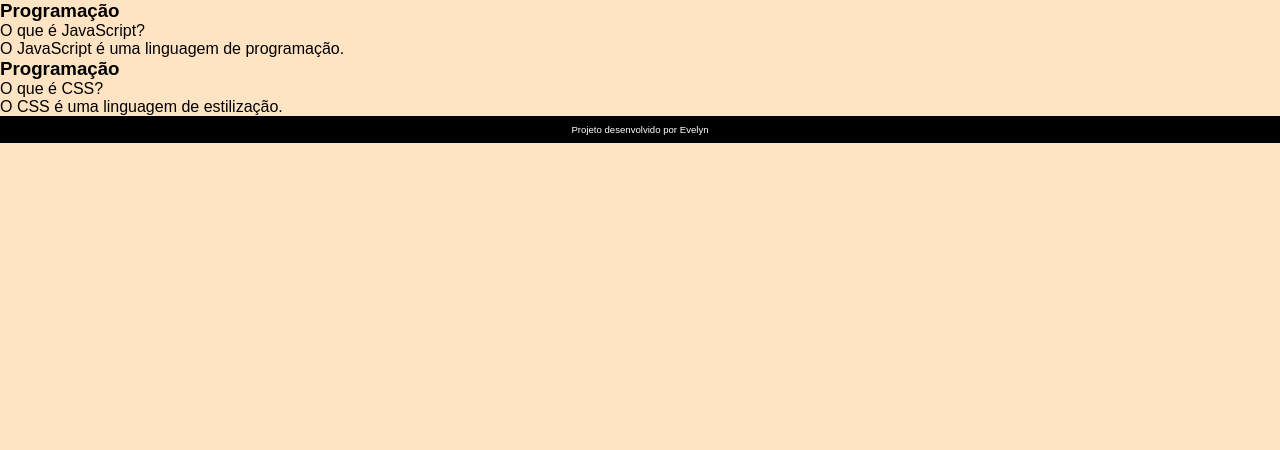
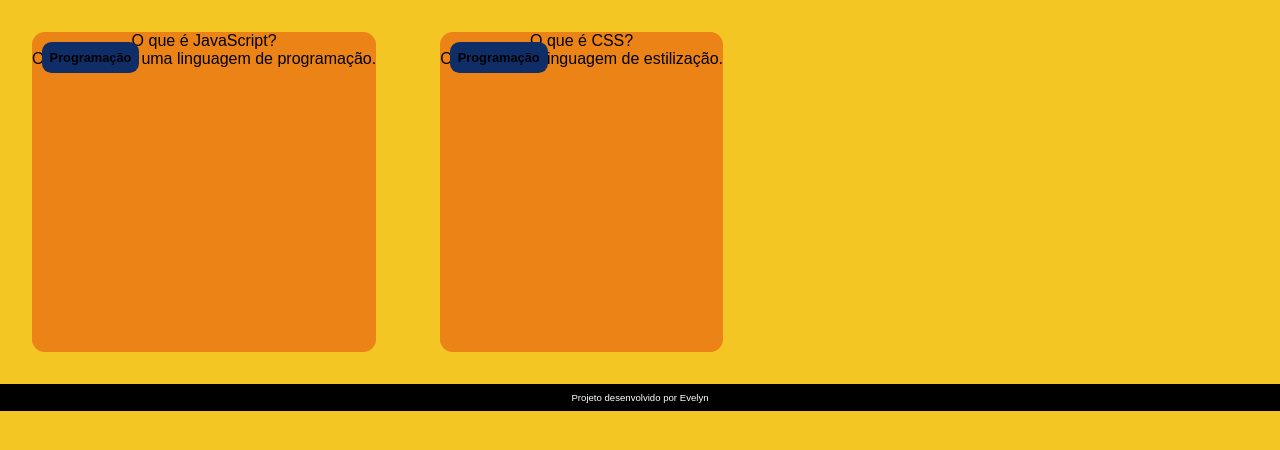
Before and after one commit to evelyn07072007/3TR-2F, a plain HTML site: page index.html in a window 1280 px wide. Drawn offline with Linux system fonts and the light colour scheme; a web font is replaced by a local one.

Commit message:
Add files via upload

```diff
--- a/assets/style.css
+++ b/assets/style.css
@@ -6,7 +6,8 @@
     padding:0;
 }
 body{
-    background-color: bisque;
+    background-color: #F3C623;
+
 
     font-family: 'Bai Jamjuree', sans-serif;
 }
@@ -22,3 +23,28 @@ footer p{
     margin: 0.5rem;
 
 }
+#container{
+    display: flex;
+}
+.cartao{
+    margin: 2rem;
+    height: 20rem;
+    background-color: #EB8317;
+    border-radius: 0.8rem;
+
+}
+.cartao-conteudo{
+    text-align: center;
+    height: 100%;
+
+}
+.cartao-conteudo   h3{
+    padding: 0.5rem;
+    text-align: left;
+    background-color: rgb(15, 46, 104);
+    border-radius: 0.6rem;
+    position: absolute;
+    font-size: 1vw;
+    margin: 0.6rem;
+
+}
```
Also changed, not shown: index.html (+0 -3 lines).
